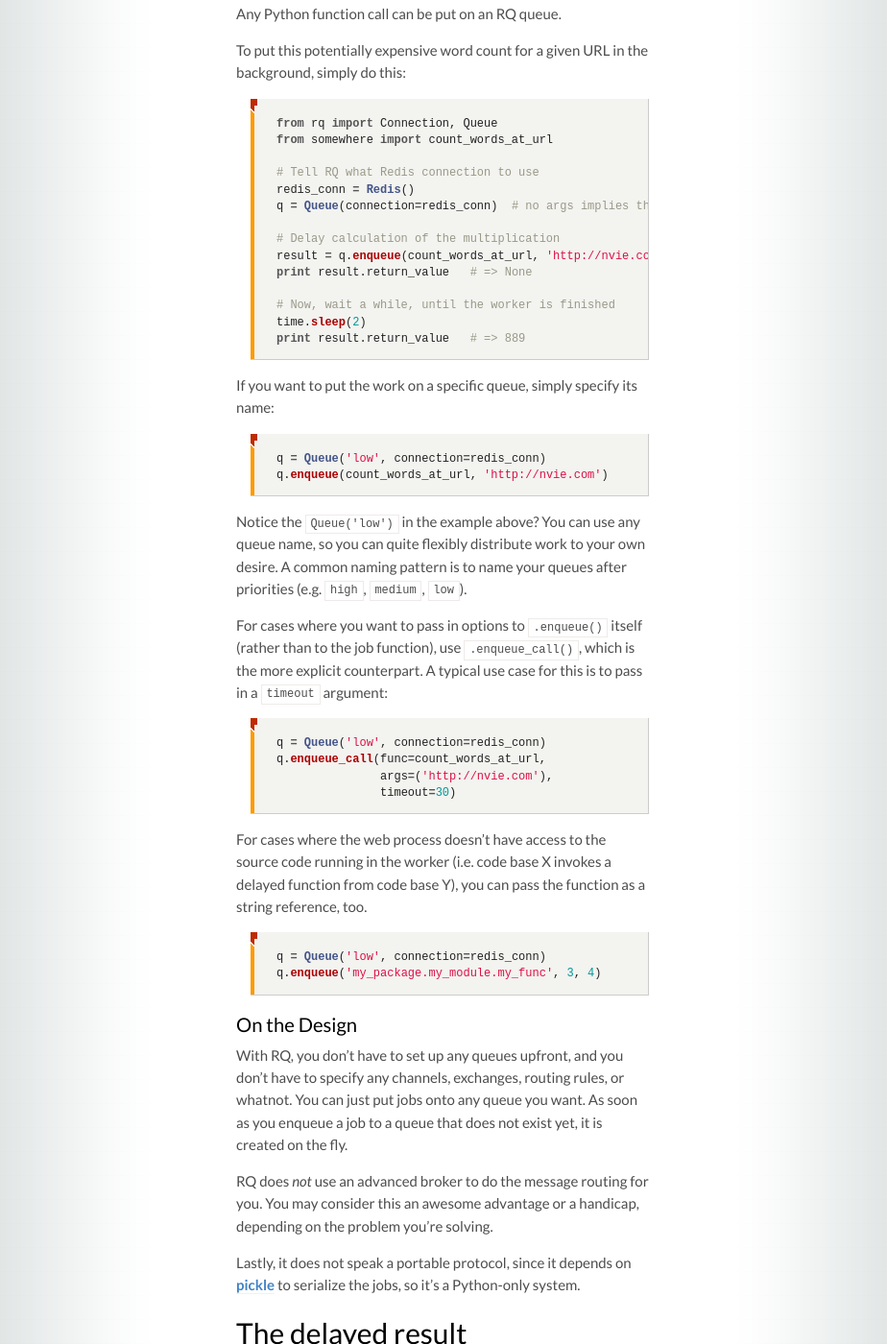
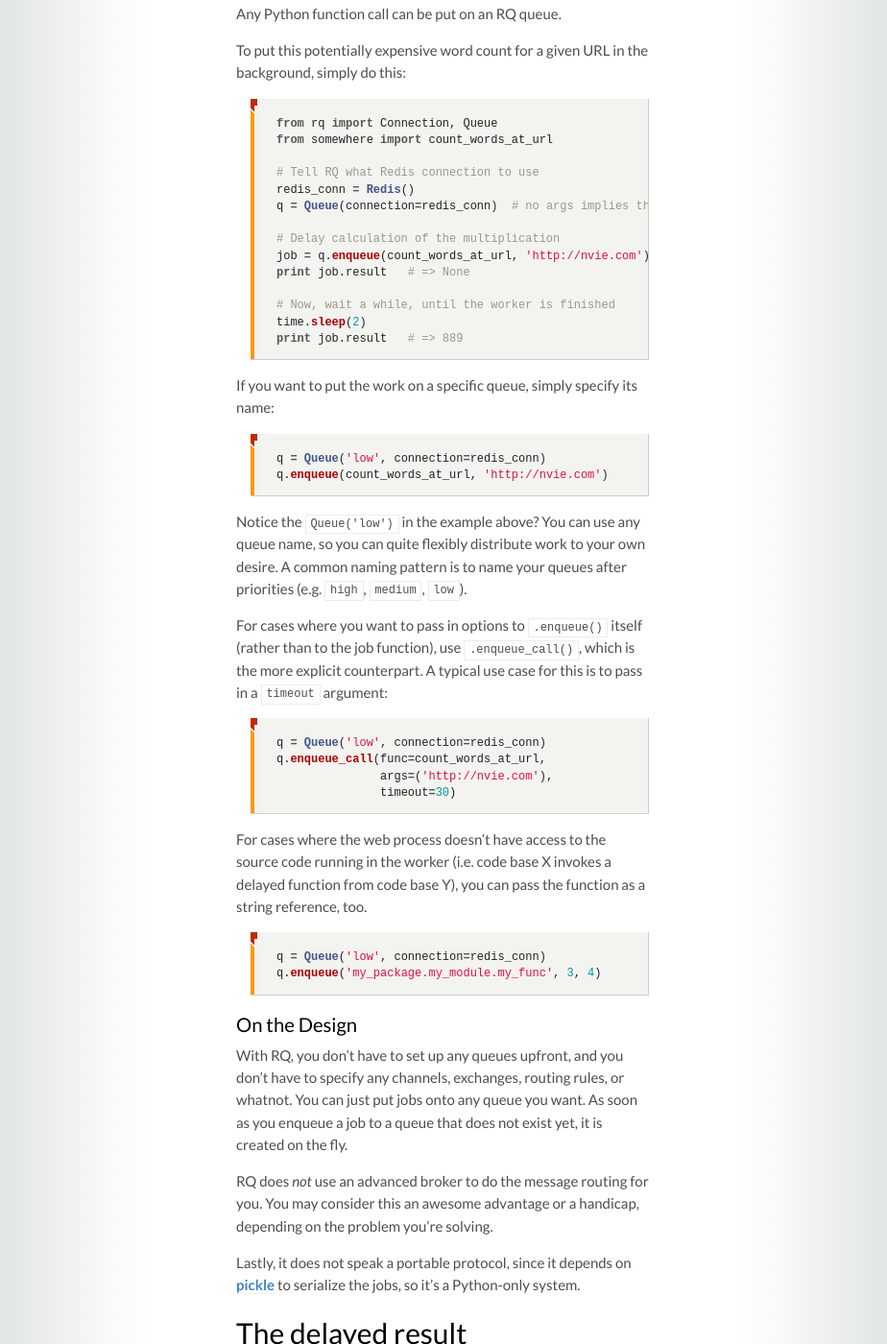
Before and after one commit to rq/rq, a Jekyll site: the page built from docs/index.md, in a window 1280 px wide and 1400 px high, scrolled down 700 px. Shown: the whole window at 96% size, without its empty margins (179-1103 px from the left). Built offline with Jekyll 4.4.1, drawn with Linux system fonts in a browser that asks for light colours; some web fonts are replaced; Markdown is read by kramdown in place of the engine named in the settings; some of the changed text lies outside the part shown.

Commit message:
Change docs to reflect the new `result` property (as favored over `return_value`).

```diff
--- a/docs/index.md
+++ b/docs/index.md
@@ -36,12 +36,12 @@ redis_conn = Redis()
 q = Queue(connection=redis_conn)  # no args implies the default queue
 
 # Delay calculation of the multiplication
-result = q.enqueue(count_words_at_url, 'http://nvie.com')
-print result.return_value   # => None
+job = q.enqueue(count_words_at_url, 'http://nvie.com')
+print job.result   # => None
 
 # Now, wait a while, until the worker is finished
 time.sleep(2)
-print result.return_value   # => 889
+print job.result   # => 889
 {% endhighlight %}
 
 If you want to put the work on a specific queue, simply specify its name:
@@ -98,7 +98,7 @@ When jobs get enqueued, the `queue.enqueue()` method returns a `Job` instance.
 This is nothing more than a proxy object that can be used to check the outcome
 of the actual job.
 
-For this purpose, it has a convenience `return_value` accessor property, that
+For this purpose, it has a convenience `result` accessor property, that
 will return `None` when the job is not yet finished, or a non-`None` value when
 the job has finished (assuming the job _has_ a return value in the first place,
 of course).
@@ -113,9 +113,9 @@ Starting from RQ >= 0.3, there exists a similar decorator:
 def add(x, y):
     return x + y
 
-result = add.delay(3, 4)
+job = add.delay(3, 4)
 time.sleep(1)
-print result.return_value
+print job.result
 {% endhighlight %}
 
 
```
